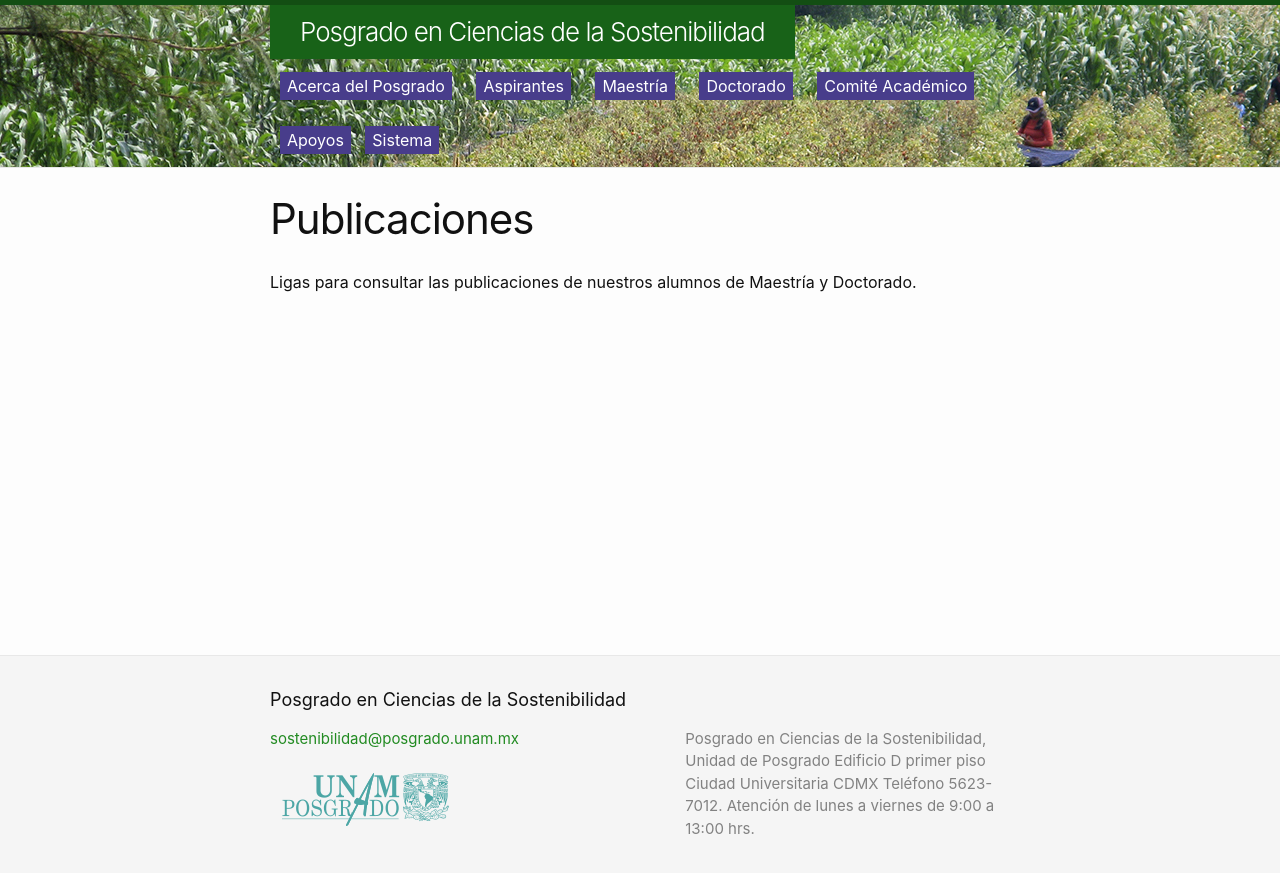
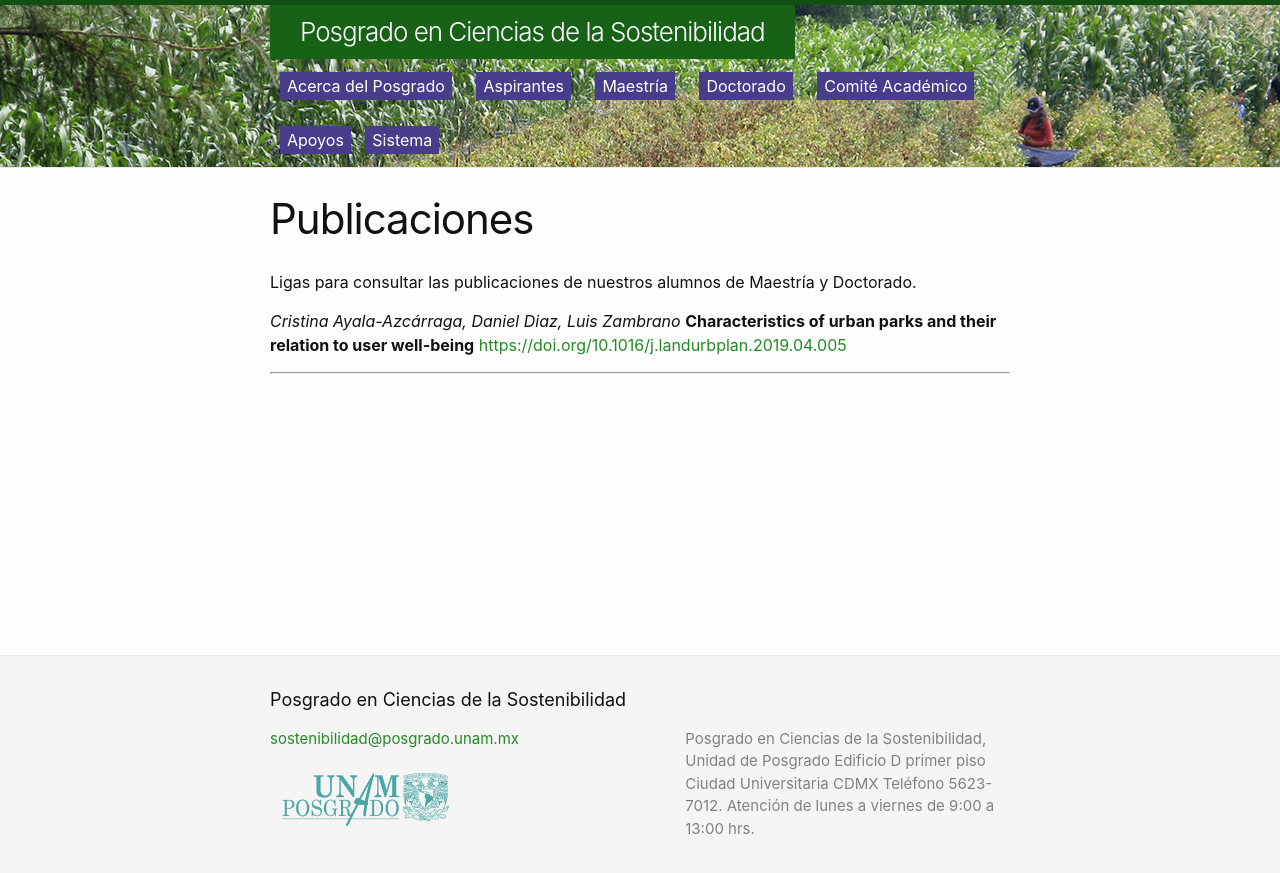
Before and after one commit to pcs-unam/pcs-unam.github.io, a Jekyll site: the page built from 07_publicaciones.md, in a window 1280 px wide. Shown: the top 873 px of the page. Built offline with Jekyll 4.4.1, drawn with Linux system fonts in a browser that asks for light colours.

Commit message:
Se agregó una liga nueva

```diff
--- a/07_publicaciones.md
+++ b/07_publicaciones.md
@@ -7,3 +7,9 @@
 ---
 
 Ligas para consultar las publicaciones de nuestros alumnos de Maestría y Doctorado.
+
+*Cristina Ayala-Azcárraga, Daniel Diaz, Luis Zambrano*
+**Characteristics of urban parks and their relation to user well-being**
+<https://doi.org/10.1016/j.landurbplan.2019.04.005>
+
+--------
```
